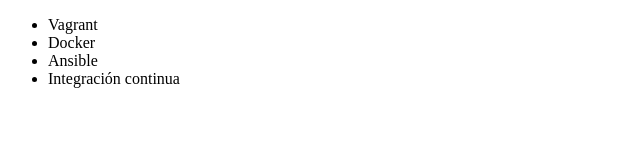
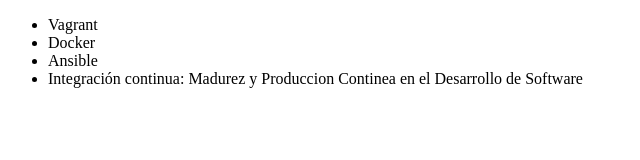
Before and after one commit to Farsnte/alura-git, a plain HTML site: page index.html in a window 1280 px wide. Shown: the whole page, without its empty margins (0-640 px from the left). Drawn offline with Linux system fonts and the light colour scheme.

Commit message:
Renombrando curso de integracion continua

```diff
--- a/index.html
+++ b/index.html
@@ -9,7 +9,7 @@
          <li> Vagrant </li>
          <li> Docker </li>
          <li> Ansible </li>
-         <li> Integración continua </li>
+         <li> Integración continua: Madurez y Produccion Continea en el Desarrollo de Software</li>
      </ul>
 </body>
 </html>
```
